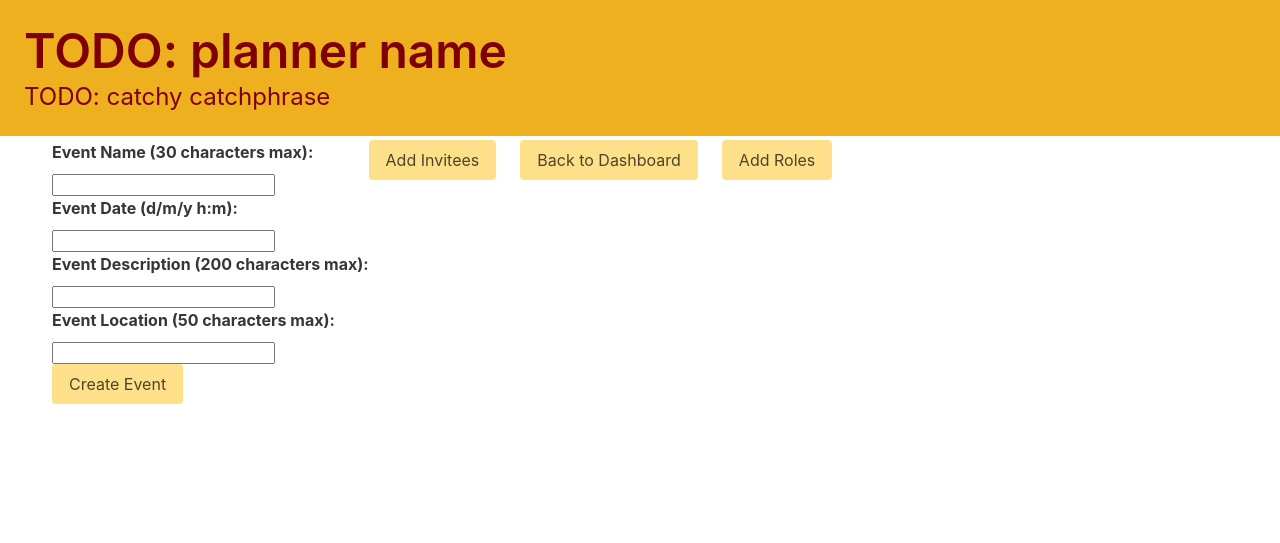
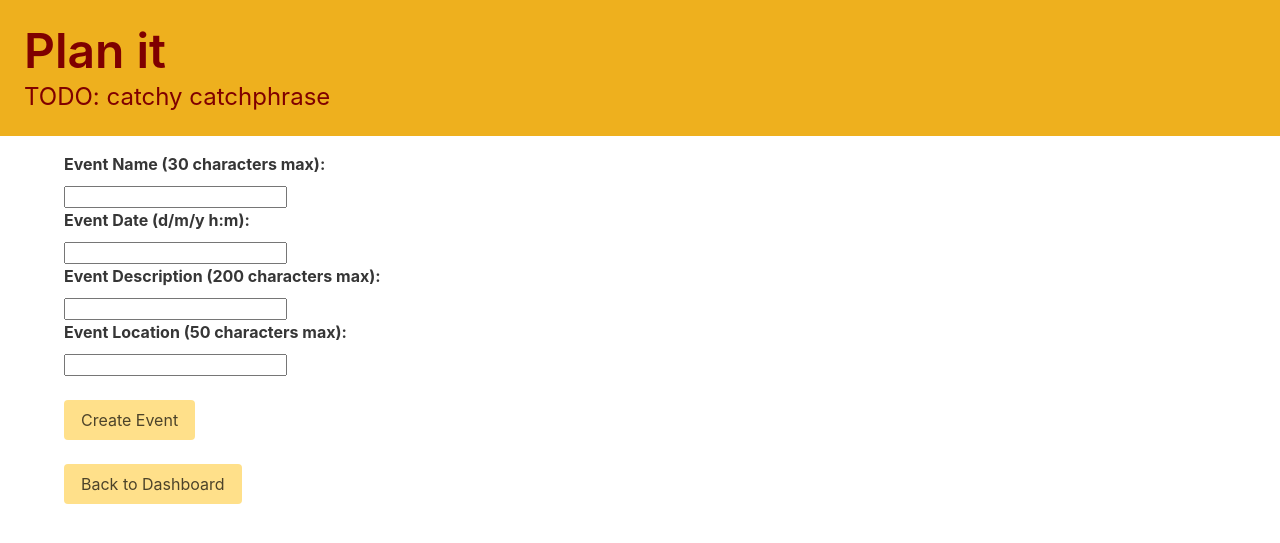
Before and after one commit to mikeryu/westmont-cs130-f23-team-gold, a Django app: page /planner/event_creation/ in a window 1280 px wide. Shown: the top 543 px of the page. Run offline with Django 4.2, Linux system fonts and the light colour scheme; the visitor is signed in with stand-in values (Sample User, id 1).

Commit message:
updated dashboard page css and event creation page css

```diff
--- a/our_site/planner/__init__.py
+++ b/our_site/planner/__init__.py
@@ -0,0 +1,3 @@
+import pymysql
+
+pymysql.install_as_MySQLdb()
--- a/our_site/planner/templates/base.html
+++ b/our_site/planner/templates/base.html
@@ -12,7 +12,7 @@
 <body>
     <section class="hero is-small mb-4" style="background-color: #eeb01e">
         <div class="hero-body">
-            <h1 class="title is-1" style="color: #7f0000">TODO: planner name</h1>
+            <h1 class="title is-1" style="color: #7f0000">Plan it</h1>
             <p class="subtitle is-4" style="color: #7f0000">
                 TODO: catchy catchphrase
             </p>
@@ -20,13 +20,11 @@
     </section>
 
     <div class="container">
-        <div class="columns">
 
-            {% block content %}
+        {% block content %}
 
-            {% endblock content %}
+        {% endblock content %}
 
-        </div>
     </div>
 </body>
 </html>
--- a/our_site/planner/templates/planner/event_creation.html
+++ b/our_site/planner/templates/planner/event_creation.html
@@ -13,7 +13,7 @@
         </label>
         {{ event_creation_form.event_name }}
     </div>
-{#    WHY DOES THIS CAUSE A NEWLINE BUT IT DOESN'T IN THE DASHBOARD??? #}
+
     <div>
         {{ event_creation_form.event_date.errors }}
         <label class="label">
@@ -36,29 +36,20 @@
         {{ event_creation_form.event_location }}
     </div>
 
-    <input class="button is-warning" type="submit" value="Create Event">
-</form>
+    <br>
 
-<div class="columns is-1">
-    <div class="column">
-        <form>
-            <p>
-                {{ add_invitees }}
-            </p>
-            <input class="button is-warning" type="submit" value="Add Invitees">
-        </form>
+    <div>
+        <input class="button is-warning" type="submit" value="Create Event">
     </div>
 
-    <div class="column">
+    <br>
+
+    <div>
         <form action="{% url 'planner:dashboard' %}">
             <input class="button is-warning" type="submit" value="Back to Dashboard" />
         </form>
     </div>
-    <div class="column">
-        <form action="{% url 'planner:addRoles' %}">
-            <input class="button is-warning" type="submit" value="Add Roles" />
-        </form>
-    </div>
-</div>
+
+</form>
 
 {% endblock content %}
--- a/our_site/planner/templates/registration/newAccount.html
+++ b/our_site/planner/templates/registration/newAccount.html
@@ -22,9 +22,6 @@
                 {% endfor %}
             </p>
         {% endfor %}
-
-      </p>
-    {% endfor %}
     <button class="button is-warning" type="submit" id="id_submit_new_account_button">Sign up</button>
   </form>
 {% endblock %}
--- a/our_site/planner/views.py
+++ b/our_site/planner/views.py
@@ -310,7 +310,7 @@ def addRoles(request):
             role.save()
 
         addRoles_form=RoleForm()
-        return render(request, "planner/dashboard.html", {"addRoles_form": addRoles_form})
+        return render(request, "planner/addRoles.html", {"addRoles_form": addRoles_form})
     else:
-        template=loader.get_template("planner/addRoles.html")
+        template=loader.get_template("planner/dashboard.html")
         return HttpResponse(template.render({"RoleDetails": RoleDetails},request))
```
Also changed, not shown: our_site/planner/templates/planner/dashboard.html (+8 -14 lines).
